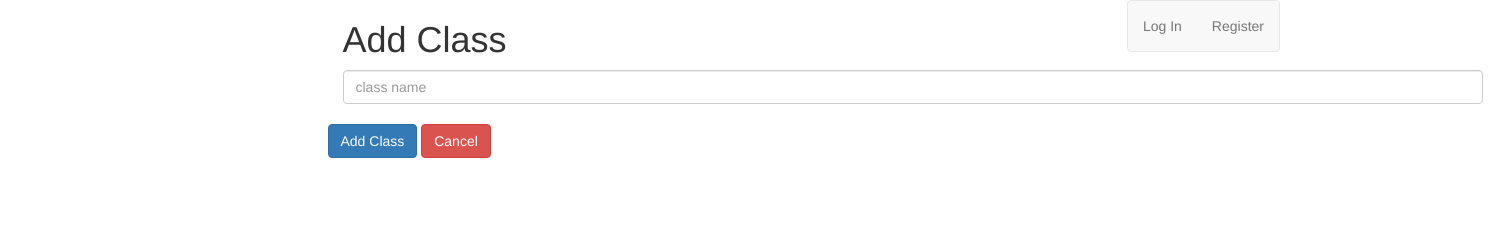
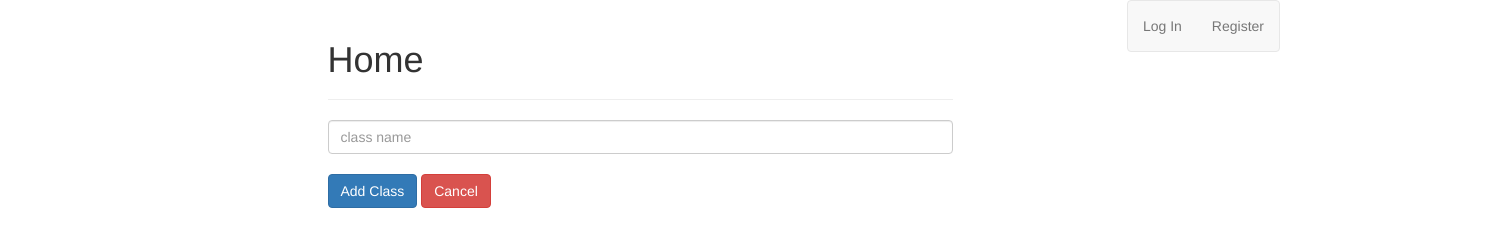
Before and after one commit to jackcmeyer/FaceRecognitionProject, a website: page public/index.html at #/addclass in a window 1280 px wide. Shown: the whole page, 1498 px wide, since content can reach past the window. Drawn offline with Linux system fonts and the light colour scheme.

Commit message:
Cleaned up all the formatting issues

```diff
--- a/public/index.html
+++ b/public/index.html
@@ -12,6 +12,8 @@
 	<script src="./assets/twitterBootstrap/js/bootstrap.min.js"></script>
 
 	<script src="./app.js"></script>
+	<script src="./js/service/authService.js"></script>
+
 	<script src="./js/controller/homeController.js"></script>
 	<script src="./js/controller/authController.js"></script>
 	<script src="./js/controller/navbarController.js"></script>
@@ -20,7 +22,6 @@
 	<!--<script src="./js/controller/takephotoController.js"></script>-->
 	<script src="./js/controller/addclassController.js"></script>
 	<!--<script src="./js/controller/webcam.js"></script>-->
-	<script src="./js/service/authService.js"></script>
 </head>
 <body ng-app="faceRecognitionApp">
 
--- a/public/partials/addclass.html
+++ b/public/partials/addclass.html
@@ -1,13 +1,12 @@
-<div class="container">
-    <h1>Add Class</h1>
+<div class="page-header">
+    <h1>Home</h1>
+</div>
 
 <form novalidate>
     <input type="text" class="form-control" placeholder="class name" ng-model="vm.classname"/>
     <span class="label label-danger" ng-if="vm.classnameError">{{vm.classnameError}}</span>
 </form>
 <br />
-    <div class="row">
+
 <button class="btn btn-primary" ng-click="vm.submitForm()">Add Class</button>
 <a ui-sref="home"><button class="btn btn-danger">Cancel</button></a>
-    </div>
-</div>
```
Also changed, not shown: public/partials/home.html (+2 -10 lines). Lines whose indentation alone changed are shown as unchanged.
